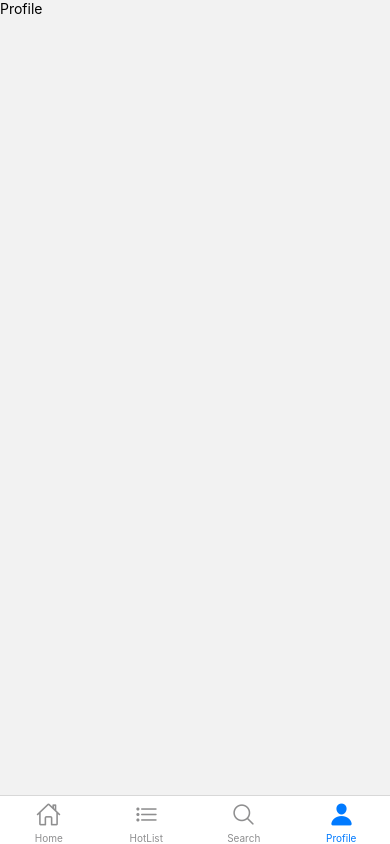
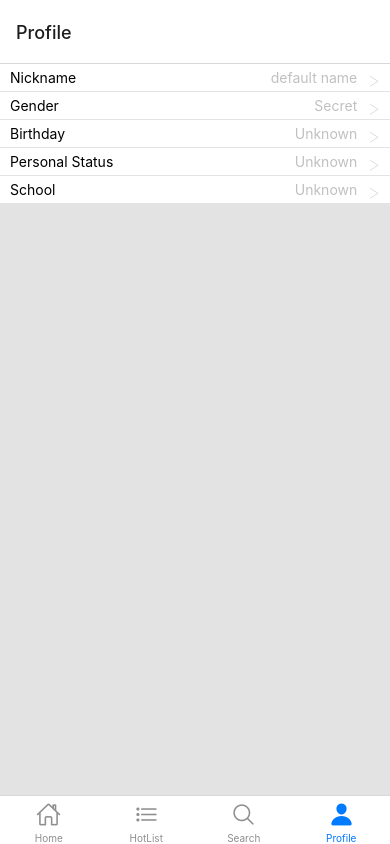
Before and after one commit to chomnNewBee/reactNativeStudy, a React Native app in the folder RnApp/: screen /Profile in a window 390 px wide. Built offline with nearby package versions, Linux system fonts and the light colour scheme.

Commit message:
实现搜索，profile布局

```diff
--- /dev/null
+++ b/RnApp/CommonFunc/Line.js
@@ -0,0 +1,8 @@
+import { StyleSheet, Text, View } from 'react-native'
+import React from 'react'
+
+export default function Line() {
+  return (
+    <View style={{height:1,backgroundColor:"#e3e3e3"}}></View>
+  )
+}
--- a/RnApp/Screens/HotList.js
+++ b/RnApp/Screens/HotList.js
@@ -2,7 +2,7 @@ import { ActivityIndicator, FlatList, Image, StatusBar, StyleSheet, Text, View }
 import React from 'react'
 import { FetchFoodList } from './FetchFake'
 import { screenHeight, screenWidth } from '../CommonFunc/ScreenSize'
-const ImageWidth = screenWidth/8
+const ImageWidth = screenWidth/5
 
 export default function HotList({route}) {
   const [id,SetId] = React.useState(1)
@@ -14,18 +14,25 @@ export default function HotList({route}) {
   //otherwise,this
   //console.log(route)
   React.useEffect(()=>{
-    if(typeof(route.params) != 'undefined'){
-      //console.log("useeffect")
-      SetId(route.params.id)
+    //if we first enter hotlist page without pressing button in home
+    //we set id to 1 defaultly
+    let id = typeof(route.params) ==='undefined'? 1:route.params.id
+    SetId(id)
       //console.log(route.params.id)
       SetLoading(true)
-      FetchFoodList(route.params.id,(list)=>{
+      FetchFoodList(id,(list)=>{
 
           SetFoodList(list)
           SetLoading(false)
       })
-    }
-    //here
+
+
+    //here,must add route into dependency list
+    //when route change,we call this useEffect
+    //otherwise,when first render finished,we will call effect
+    //and call UseState HOOk, this whole component will be re-rendered
+    //so this useEffect will be called again ,and so on.
+    //so we will enter a infinit loop
   },[route])
 
   const handleRenderItem = ({item})=>{
--- a/RnApp/Screens/Profile.js
+++ b/RnApp/Screens/Profile.js
@@ -1,12 +1,129 @@
-import { StyleSheet, Text, View } from 'react-native'
+import { StatusBar, StyleSheet, Text, TouchableOpacity, View } from 'react-native'
 import React from 'react'
+import { screenWidth } from '../CommonFunc/ScreenSize'
+import Line from '../CommonFunc/Line'
+import { createNativeStackNavigator } from '@react-navigation/native-stack'
 
+const stack = createNativeStackNavigator()
 export default function Profile() {
   return (
-    <View>
-      <Text>Profile</Text>
-    </View>
+    <stack.Navigator>
+        <stack.Screen
+        name="profile"
+        component={ProfilePage}
+        options={{title:"Profile"}}/>
+        <stack.Screen
+        name='EditNickName'
+        component={EditNickName}
+        options={{title:"Edit Nickname"}}/>
+    </stack.Navigator>
+
   )
 }
+function EditNickName(){
+    return(
+        <View>
+            <Text>This is edit page</Text>
+        </View>
+    )
+}
+function ProfilePage({navigation,route}){
+    return(
+        <View style={styles.container}>
+        <TouchableOpacity onPress={()=> navigation.navigate('EditNickName')}>
+        <View style={styles.itemStyle}>
+            <Text style={styles.textTitle}>Nickname</Text>
+            <View style={styles.dynamicContainer}>
+                <Text style={styles.textDynamic}>default name</Text>
+                <Text style={styles.Arrow}>{">"}</Text>
+            </View>
+        </View>
+        </TouchableOpacity>
 
-const styles = StyleSheet.create({})
+        <Line></Line>
+        <TouchableOpacity>
+        <View style={styles.itemStyle}>
+            <Text style={styles.textTitle}>Gender</Text>
+            <View style={styles.dynamicContainer}>
+                <Text style={styles.textDynamic}>Secret</Text>
+                <Text style={styles.Arrow}>{">"}</Text>
+            </View>
+        </View>
+        </TouchableOpacity>
+
+        <Line></Line>
+        <TouchableOpacity>
+        <View style={styles.itemStyle}>
+            <Text style={styles.textTitle}>Birthday</Text>
+            <View style={styles.dynamicContainer}>
+                <Text style={styles.textDynamic}>Unknown</Text>
+                <Text style={styles.Arrow}>{">"}</Text>
+            </View>
+        </View>
+        </TouchableOpacity>
+
+        <Line></Line>
+        <TouchableOpacity>
+        <View style={styles.itemStyle}>
+            <Text style={styles.textTitle}>Personal Status</Text>
+            <View style={styles.dynamicContainer}>
+                <Text style={styles.textDynamic}>Unknown</Text>
+                <Text style={styles.Arrow}>{">"}</Text>
+            </View>
+        </View>
+        </TouchableOpacity>
+
+        <Line></Line>
+        <TouchableOpacity>
+        <View style={styles.itemStyle}>
+            <Text style={styles.textTitle}>School</Text>
+            <View style={styles.dynamicContainer}>
+                <Text style={styles.textDynamic}>Unknown</Text>
+                <Text style={styles.Arrow}>{">"}</Text>
+            </View>
+        </View>
+        </TouchableOpacity>
+
+    </View>
+    )
+}
+
+const styles = StyleSheet.create({
+    container:{
+        flex:1,
+        backgroundColor:"#e3e3e3"
+    },
+    itemStyle:{
+        width:screenWidth,
+        backgroundColor:"white",
+        flexDirection:"row",
+        alignItems:"center"
+    },
+    textTitle:{
+        marginLeft:10,
+        marginTop:5,
+        marginBottom:5
+    },
+    textDynamic:{
+        marginTop:5,
+        marginBottom:5,
+        marginRight:10,
+        color:"#c0c0c0"
+    },
+    Arrow:{
+
+        marginTop:5,
+        marginRight:10,
+        fontSize:20,
+        lineHeight:20,
+        fontWeight:"100",
+        color:"#c0c0c0"
+    },
+    dynamicContainer:{
+        flex:1,
+        flexDirection:"row",
+        justifyContent:"flex-end",
+        alignItems:"center"
+    }
+
+})
--- a/RnApp/Screens/SearchFind.js
+++ b/RnApp/Screens/SearchFind.js
@@ -1,12 +1,18 @@
-import { StyleSheet, Text, View } from 'react-native'
+import { StatusBar, StyleSheet, Text, View } from 'react-native'
 import React from 'react'
+import WebView from 'react-native-webview'
 
 export default function SearchFind() {
   return (
-    <View>
-      <Text>SearchFind</Text>
+    <View style={styles.container}>
+      <WebView source={{uri:"http://m.meishichina.com/"}}></WebView>
     </View>
   )
 }
 
-const styles = StyleSheet.create({})
+const styles = StyleSheet.create({
+    container:{
+        flex:1,
+        marginTop:StatusBar.currentHeight
+    }
+})
--- a/RnApp/package.json
+++ b/RnApp/package.json
@@ -18,7 +18,8 @@
     "react-native": "0.73.2",
     "react-native-safe-area-context": "4.8.2",
     "react-native-screens": "~3.29.0",
-    "react-native-vector-icons": "^10.0.3"
+    "react-native-vector-icons": "^10.0.3",
+    "react-native-webview": "^13.6.4"
   },
   "devDependencies": {
     "@babel/core": "^7.20.0"
```
Also changed, not shown: RnApp/Screens/Home.js (+36 -2 lines), 1 other file (tests, documents, lock files or other folders).
